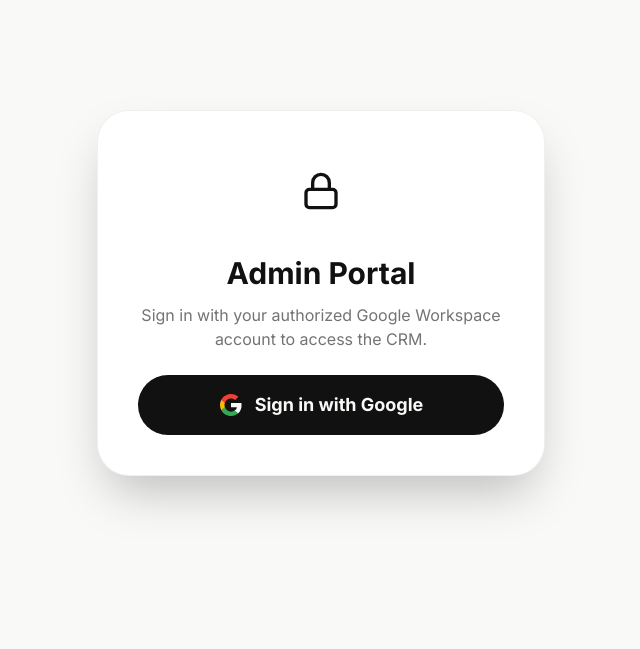
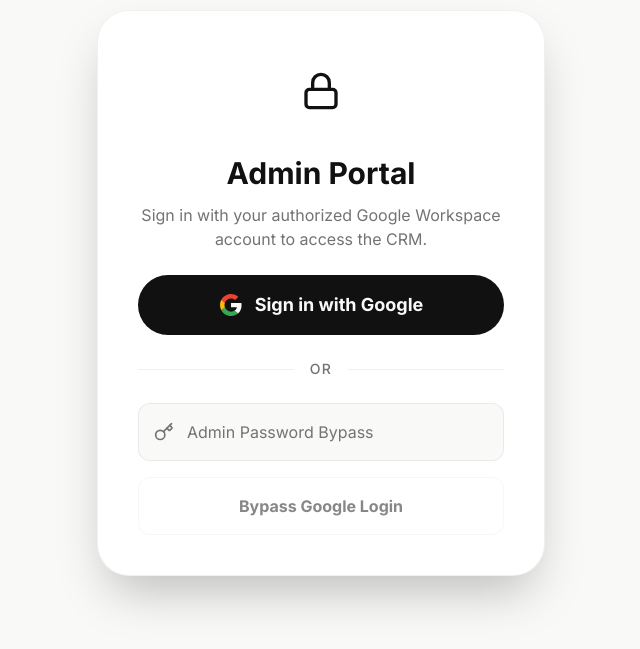
Before and after one commit to ravisharma-09/northflow, a Next.js app: page /login in a window 1280 px wide. Shown: the part 107-756 px from the top of the page, without its empty margins (319-959 px from the left). Built offline with nearby package versions, Linux system fonts and the light colour scheme.

Commit message:
feat: add password bypass for admin login

```diff
--- a/src/app/login/page.tsx
+++ b/src/app/login/page.tsx
@@ -2,13 +2,15 @@
 
 import { signIn } from "next-auth/react";
 import { motion } from "framer-motion";
-import { Lock, AlertCircle } from "lucide-react";
+import { Lock, AlertCircle, Key } from "lucide-react";
 import { useSearchParams } from 'next/navigation';
-import { Suspense } from 'react';
+import { Suspense, useState } from 'react';
 
 function LoginForm() {
   const searchParams = useSearchParams();
   const error = searchParams.get('error');
+  const [password, setPassword] = useState('');
+  const [loading, setLoading] = useState(false);
 
   let errorMessage = '';
   if (error === 'AccessDenied') {
@@ -41,7 +43,7 @@
 
         <button
           onClick={() => signIn("google", { callbackUrl: "/admin" })}
-          className="w-full py-4 bg-foreground text-background font-bold rounded-full hover:scale-[1.02] transition-transform text-lg flex items-center justify-center gap-3"
+          className="w-full py-4 bg-foreground text-background font-bold rounded-full hover:scale-[1.02] transition-transform text-lg flex items-center justify-center gap-3 mb-6"
         >
           <svg className="w-6 h-6" viewBox="0 0 24 24">
             <path
@@ -63,6 +65,36 @@
           </svg>
           Sign in with Google
         </button>
+
+        <div className="flex items-center gap-4 mb-6">
+          <div className="h-[1px] bg-border flex-1"></div>
+          <span className="text-sm font-medium text-muted uppercase tracking-widest">OR</span>
+          <div className="h-[1px] bg-border flex-1"></div>
+        </div>
+
+        <form onSubmit={async (e) => {
+          e.preventDefault();
+          setLoading(true);
+          await signIn("credentials", { password, callbackUrl: "/admin" });
+        }}>
+          <div className="relative mb-4">
+            <Key className="absolute left-4 top-1/2 -translate-y-1/2 w-5 h-5 text-muted" />
+            <input
+              type="password"
+              placeholder="Admin Password Bypass"
+              value={password}
+              onChange={(e) => setPassword(e.target.value)}
+              className="w-full bg-background border border-border rounded-xl py-4 pl-12 pr-4 text-foreground placeholder:text-muted focus:outline-none focus:border-primary transition-colors"
+            />
+          </div>
+          <button
+            type="submit"
+            disabled={loading || !password}
+            className="w-full py-4 bg-surface text-foreground font-bold rounded-xl border border-border hover:bg-background transition-colors flex items-center justify-center gap-2 disabled:opacity-50"
+          >
+            {loading ? "Signing in..." : "Bypass Google Login"}
+          </button>
+        </form>
       </motion.div>
     </div>
   );
--- a/src/lib/auth.ts
+++ b/src/lib/auth.ts
@@ -1,5 +1,6 @@
 import { NextAuthOptions } from 'next-auth';
 import GoogleProvider from 'next-auth/providers/google';
+import CredentialsProvider from 'next-auth/providers/credentials';
 import { PrismaAdapter } from '@next-auth/prisma-adapter';
 import { prisma } from './prisma';
 
@@ -16,6 +17,18 @@
         }
       }
     }),
+    CredentialsProvider({
+      name: 'Admin Password',
+      credentials: {
+        password: { label: "Password", type: "password" }
+      },
+      async authorize(credentials) {
+        if (credentials?.password === 'northflowadmin') {
+          return { id: "admin-bypass", email: "admin@northflow.in", name: "Admin", role: "ADMIN" };
+        }
+        return null;
+      }
+    }),
   ],
   session: {
     strategy: 'jwt', // Required for edge runtimes or middleware
@@ -23,6 +36,11 @@
   callbacks: {
     async jwt({ token, user }) {
       if (user) {
+        if (user.id === 'admin-bypass') {
+          token.role = 'ADMIN';
+          token.id = 'admin-bypass';
+          return token;
+        }
         // Find role in DB
         const dbUser = await prisma.user.findUnique({ where: { email: user.email! } });
         if (dbUser) {
@@ -34,6 +52,11 @@
     },
     async session({ session, token }) {
       if (session.user && token.id) {
+        if (token.id === 'admin-bypass') {
+          (session.user as any).role = 'ADMIN';
+          (session.user as any).id = 'admin-bypass';
+          return session;
+        }
         const dbUser = await prisma.user.findUnique({ where: { id: token.id as string } });
         if (!dbUser) {
           (session as any).error = "UserDeleted";
```
